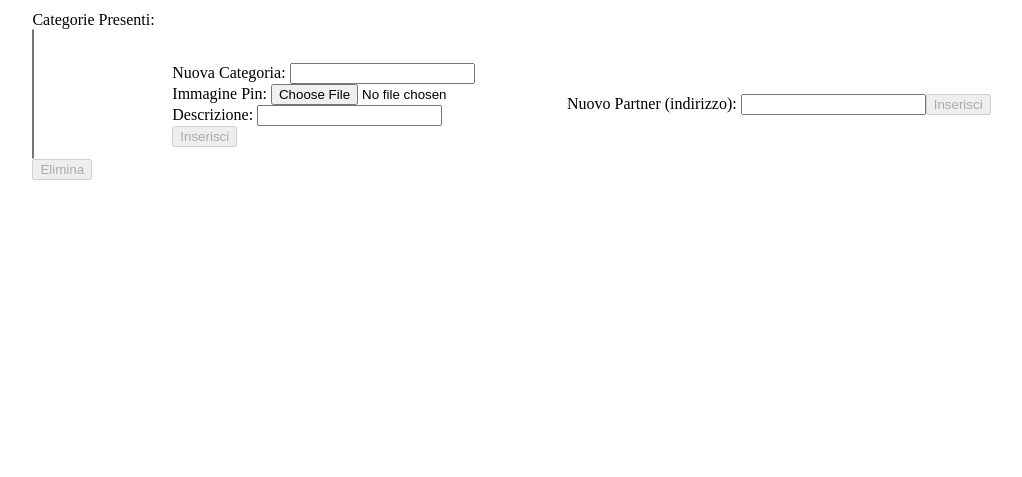
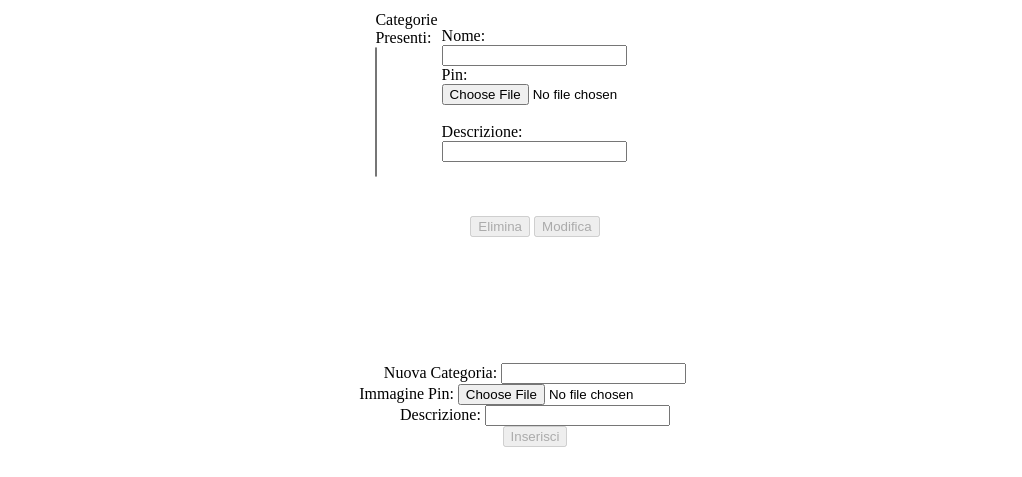
Before and after one commit to BulsaraWeb/Belsara, a PHP site: page /mappa/backendMappa.php in a window 1280 px wide. Shown: the top 477 px of the page, without its empty margins (105-1127 px from the left). Run offline with PHP 8.4, Linux system fonts and the light colour scheme; data that the repository does not hold is empty; some libraries are stand-ins or nearby versions.

Commit message:
Modifica cat .5

```diff
--- a/mappa/backendMappa.php
+++ b/mappa/backendMappa.php
@@ -17,6 +17,9 @@ if($_SESSION['user']!='chief')
 		<script src="http://code.jquery.com/ui/1.10.2/jquery-ui.js"></script>
 		<script type="text/javascript" src="http://maps.googleapis.com/maps/api/js?libraries=places&sensor=false"></script>
 		<script>
+
+		var actualCatSelected=-1;
+
 		function enableDisableButtonNewCat()
 		          {
 
@@ -30,13 +33,24 @@ if($_SESSION['user']!='chief')
 
 		function enableDisableButtonDelCat()
 		          {
-
+		          	if(actualCatSelected!=-1)
+		          	 {
+		          	  $("#pin"+actualCatSelected).css("display","none");
+		          	  $('input[name=editDescr]').val("");
+		          	  $('input[name=editName]').val("");
+		          	 }
 	                if($('#listaCategorie').val()<=0)
 	                  {
 	                   $('input[value=Elimina]').attr("disabled", "disabled");;
 	                   return;
+	                   actualCatSelected=-1;
 	                  }
+	                actualCatSelected=$('#listaCategorie').val();
 	                $('input[value=Elimina]').removeAttr("disabled");
+	                //alert(actualCatSelected);
+	                $("#pin"+actualCatSelected).css("display","block");
+	                $('input[name=editDescr]').val($("#cat"+actualCatSelected).attr("title"));
+	                $('input[name=editName]').val($("#listaCategorie option[value='"+actualCatSelected+"']").text());
 		          };
 
 		function enableDisableButtonNewLoc()
@@ -109,67 +123,77 @@ if($_SESSION['user']!='chief')
 
 		$(document).ready(function()
 				{
-
+				 actualCatSelected=-1;
 				});
 		</script>
 		</head>
 	<body>
 	 <?php
 	   require("markerModel.php");
-	  if(isset($_POST["catName"]) && isset($_POST["pin"]) && isset($_POST["description"]))
+	  if(isset($_POST["catName"]) && $_FILES["file"]["error"]==0 && isset($_POST["description"]))
  	    {
- 	    //	unlink($_SERVER["DOCUMENT_ROOT"]."/newSite/gallery".$i.".jpg");
- 	    echo $_FILES['pin'].'<br>';
-		 if(move_uploaded_file($_FILES['pin'],$_SERVER["DOCUMENT_ROOT"]."/newSite/mappa/pin-images/pin.jpg"))
- 	        echo "arrivo --> ";
+ 	     if((strstr($_FILES['pin']['name'],".png")))
+		   {
+		    move_uploaded_file($_FILES["pin"]["tmp_name"],$_SERVER["DOCUMENT_ROOT"]."newSite/mappa/pin-images/".$_POST["catName"].".png");
+   		    addCategory($_POST["catName"],"http://www.bulsara.it/newSite/mappa/pin-images/".$_POST["catName"].".png",$_POST["description"]);
+		    echo 'Inserimento avvenuto';
+		   }
 		 else
-		 	echo "ciccia --> ";
-   		 addCategory($_POST["catName"],$_SERVER["DOCUMENT_ROOT"]."/newSite/mappa/pin-images/pin.jpg",$_POST["description"]);
-		 echo 'Inserito  '.$_POST["catName"].'  '.$_SERVER["DOCUMENT_ROOT"]."/newSite/mappa/pin-images/pin.jpg".'  '.$_POST["description"];
+		   {
+		   	echo "L'immagine caricata non e' png";
 		   }
-
+  	  	}
 	  else if(isset($_POST['categoryList']))
 	    {
 
+ 	     //unlink($_SERVER["DOCUMENT_ROOT"]."newSite/mappa/pin-images/".     ?????     .".png");
 		 removeCategory($_POST['categoryList']);
+		 echo 'Categoria eliminata';
 	    }
 
-	   //removeCategoryFromName
 
-	   echo '<center><table width=80%>';
-	   echo '<tr>';
+
 
 	   // Category List
-	   echo '<td>';
 	   $cat=getCategories();
+	   echo '<center>';
 	   echo '<form action="backendMappa.php" method="post">';
-	   echo 'Categorie Presenti:<br><select id="listaCategorie" name="categoryList" id="category" size="8" onchange="enableDisableButtonDelCat();">';
+	   echo '<table><tr><td>';
+	   echo 'Categorie <br>Presenti:<br><select id="listaCategorie" name="categoryList" id="category" size="8" onchange="enableDisableButtonDelCat();">';
 	   foreach($cat as $k=>$v)
-              echo '<option value="'.$k.'">'.$v['catName'].'</option>';
-       echo '</select><br><input type="submit" value="Elimina" disabled>';
+              echo '<option id="cat'.$k.'" value="'.$k.'" title="'.$v['description'].'">'.$v['catName'].'</option>';
+       echo '</select></td><td>';
+	   echo 'Nome: <br><input id="editName" type="text" name="editName" onkeydown="">';
+	   echo '<br>Pin: ';
+       foreach($cat as $k=>$v)
+	         echo '<img id="pin'.$k.'" src="'.$v['pinPath'].'" style="display: none;">';
+	   echo '<br><input id="editPin" value="clicca per modificare" name="editPin" type="file" onkeydown="">';
+	   echo '<br><br>Descrizione: <br><input id="editDescr" type="text" name="editDescr" onkeydown="">';
+	   echo '</td></tr></table>';
+       echo '<br><br><input type="submit" value="Elimina" disabled>';
+	   echo '    <input type="submit" value="Modifica" disabled>';
 	   echo '</form>';
-	   echo '</td>';
+
+	   echo '<br><br><br><br><br><br>';
 
 	   // Insert new category
-	   echo '<td>';
-	   echo '<form action="backendMappa.php" method="post">';
+	   echo '<form action="backendMappa.php" method="post" enctype="multipart/form-data">';
 	   echo '<br>Nuova Categoria: <input id="catName" type="text" name="catName" onkeydown="enableDisableButtonNewCat();">';
 	   echo '<br>Immagine Pin: <input id="pin" name="pin" type="file" onkeydown="enableDisableButtonNewCat();">';
 	   echo '<br>Descrizione: <input id="description" type="text" name="description" onkeydown="enableDisableButtonNewCat();">';
 	   echo '<br><input type="submit" value="Inserisci" disabled >';
 	   echo '</form>';
-	   echo '</td>';
 
+	   echo '<br><br><br><br><br><br>';
 	   // Insert new location
-	   echo '<td>';
+
 	   echo '<form action="backendMappa.php" method="post">';
 	   echo '<br>Nuovo Partner (indirizzo): <input id="searchLoc" type="text" name="locName" onkeydown="enableDisableButtonNewLoc();">';
 	   echo '<input type="submit" value="Inserisci" id="insertLoc" disabled >';
 	   echo '</form>';
-	   echo '</td>';
-	   echo '</tr>';
 
-	   echo '</table></center>';
+
+	   echo '</center>';
 
 	  ?>
 
```
Lines whose indentation alone changed are shown as unchanged.
